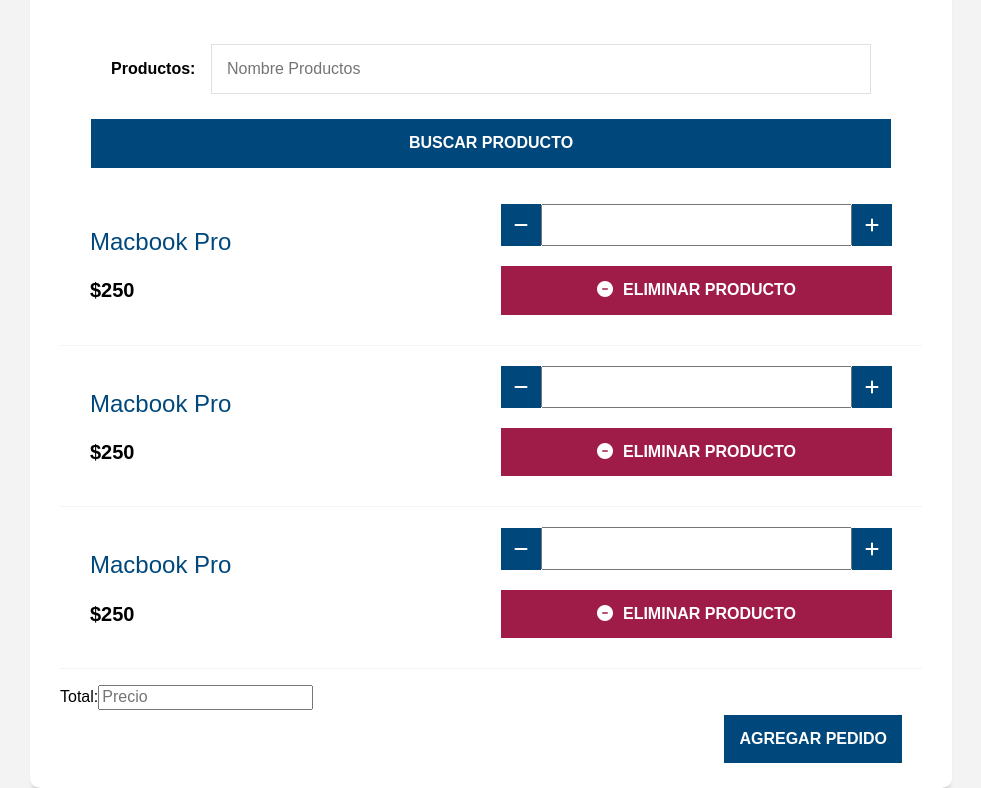
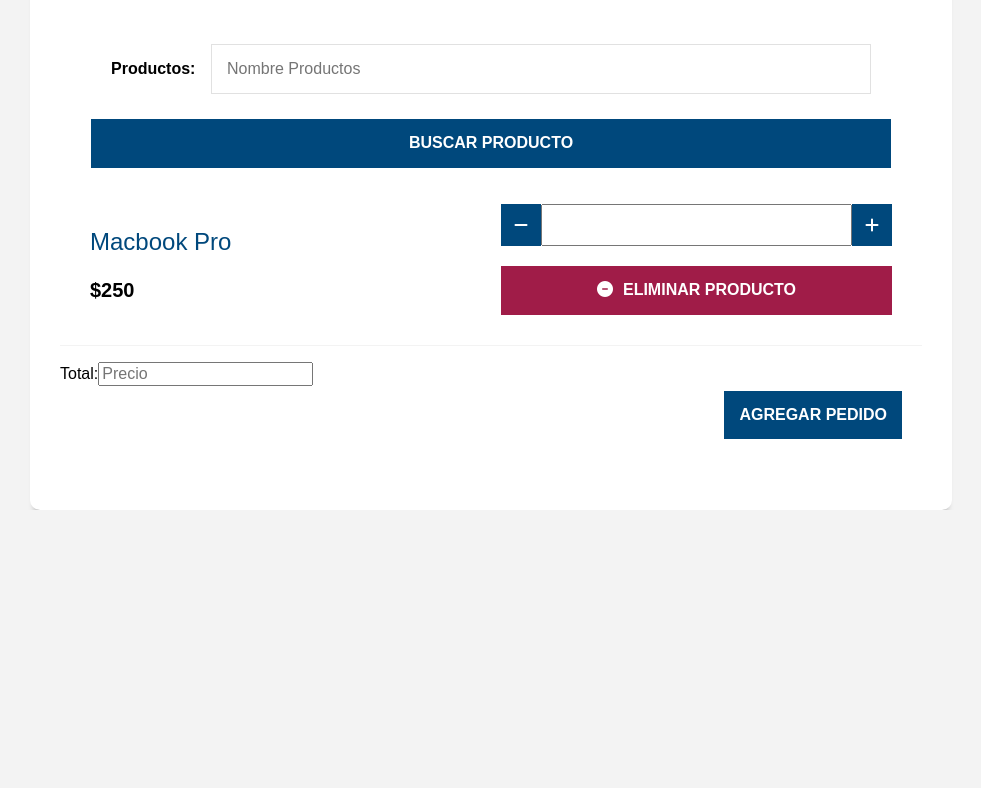
Before and after one commit to miguelortiz-code/admin-api, a React (Vite) app: page /orders/new-order/1 in a window 1280 px wide. Shown: the part 407-1195 px from the top of the page, without its empty margins (296-1277 px from the left). After the commit the page ends 917 px from the top, so only its background shows below. Built offline with nearby package versions, Linux system fonts and the light colour scheme; no server answers.

Commit message:
feat: store product search results in state.

```diff
--- a/src/pages/orders/NewOrder.jsx
+++ b/src/pages/orders/NewOrder.jsx
@@ -11,7 +11,7 @@
   // State
   const [customer, setCustomer] = useState({});
   const [search, setSearch] = useState("");
-
+  const [product, setProduct] = useState([]);
   useEffect(() => {
     // Obtener la información del cliente
     const queryCustomer = async () => {
@@ -29,21 +29,15 @@
 
     // Si no hay resultados mostrar alerta
     if (result.data[0]) {
-      // Swal.mixin({
-      //   toast: true,
-      //   position: "top-end",
-      //   showConfirmButton: false,
-      //   timer: 3000,
-      //   timerProgressBar: true,
-      //   didOpen: (toast) => {
-      //     toast.onmouseenter = Swal.stopTimer;
-      //     toast.onmouseleave = Swal.resumeTimer;
-      //   },
-      // })
-      //   .fire({
-      //     icon: "success",
-      //     text: res.data.message,
-      //   })
+
+      let resultProduct = result.data[0];
+
+      // Agregar llave "producto" (Copia resultado)
+      resultProduct.product = result.data[0]._id;
+      resultProduct.amount = 0;
+
+      // Guardar resultado en el State de product
+      setProduct([...product, resultProduct]);
     } else {
       Swal.mixin({
         toast: true,
@@ -60,8 +54,6 @@
         text: 'No hay resultados para tu busqueda',
       });
     }
-
-    console.log(result.data[0]);
   };
   // Almacenar una busqueda en el state
   const readDataSearch = (e) => {
@@ -105,40 +97,6 @@
             </button>
           </div>
         </li>
-        <li>
-          <div className="texto-producto">
-            <p className="nombre">Macbook Pro</p>
-            <p className="precio">$250</p>
-          </div>
-          <div className="acciones">
-            <div className="contenedor-cantidad">
-              <i className="fas fa-minus"></i>
-              <input type="text" name="cantidad" />
-              <i className="fas fa-plus"></i>
-            </div>
-            <button type="button" className="btn btn-rojo">
-              <i className="fas fa-minus-circle"></i>
-              Eliminar Producto
-            </button>
-          </div>
-        </li>
-        <li>
-          <div className="texto-producto">
-            <p className="nombre">Macbook Pro</p>
-            <p className="precio">$250</p>
-          </div>
-          <div className="acciones">
-            <div className="contenedor-cantidad">
-              <i className="fas fa-minus"></i>
-              <input type="text" name="cantidad" />
-              <i className="fas fa-plus"></i>
-            </div>
-            <button type="button" className="btn btn-rojo">
-              <i className="fas fa-minus-circle"></i>
-              Eliminar Producto
-            </button>
-          </div>
-        </li>
       </ul>
       <div className="campo">
         <label>Total:</label>
```
